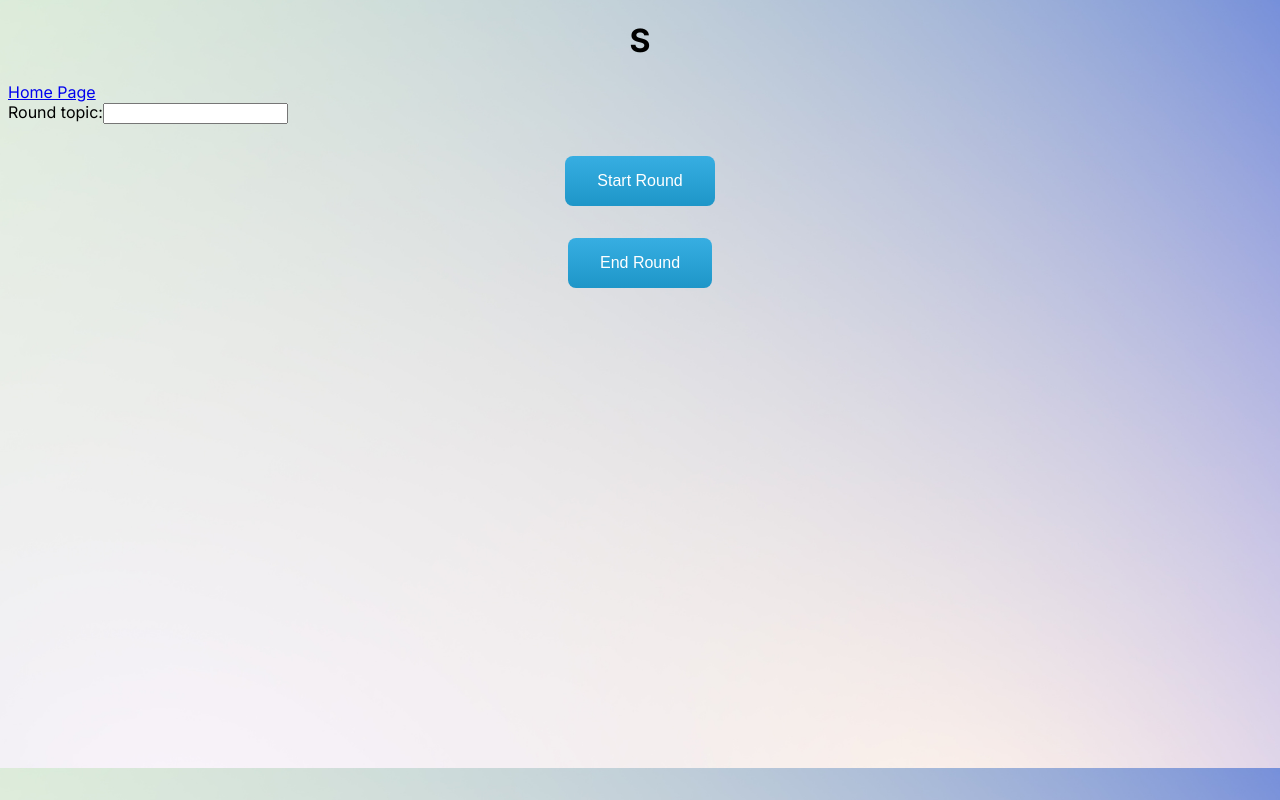
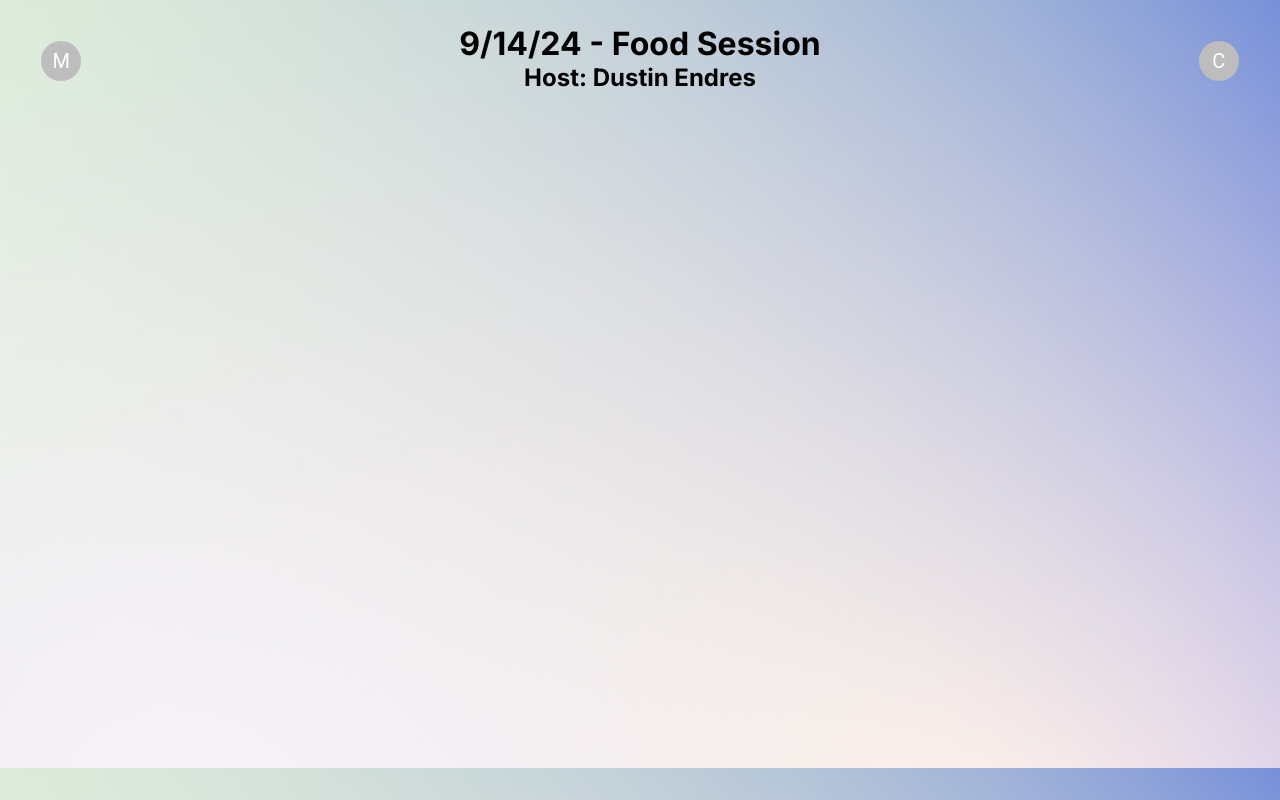
Before and after one commit to iceiceninja/PlanningPoker, a Next.js app in the folder Startup/my-app/: page /host in a window 1280 px wide. Built offline with nearby package versions, Linux system fonts and the light colour scheme; no server answers.

Commit message:
Worked on Session Host Screen

```diff
--- a/Startup/my-app/app/components/Style.js
+++ b/Startup/my-app/app/components/Style.js
@@ -1,4 +1,7 @@
-import React from 'react';
+import * as React from 'react';
+import AvatarGroup from '@mui/joy/AvatarGroup';
+import { styled } from '@mui/system';
+
 
 const Style = {
     position: 'absolute',
@@ -10,6 +13,47 @@ const Style = {
     border: '2px solid #000',
     boxShadow: 24,
     p: 4,
-  }
+}
 
-export {Style};
+const grey = {
+  50: '#F3F6F9',
+  100: '#E5EAF2',
+  200: '#DAE2ED',
+  300: '#C7D0DD',
+  400: '#B0B8C4',
+  500: '#9DA8B7',
+  600: '#6B7A90',
+  700: '#434D5B',
+  800: '#303740',
+  900: '#1C2025',
+};
+
+const blue = {
+  200: '#99CCFF',
+  300: '#66B2FF',
+  400: '#3399FF',
+  500: '#007FFF',
+  600: '#0072E5',
+  700: '#0066CC',
+};
+
+const PopupBody = styled('div')(
+  ({ theme }) => `
+  width: max-content;
+  padding: 12px 16px;
+  margin: 8px;
+  border-radius: 8px;
+  border: 1px solid ${theme.palette.mode === 'dark' ? grey[700] : grey[200]};
+  background-color: ${theme.palette.mode === 'dark' ? grey[900] : '#fff'};
+  box-shadow: ${
+    theme.palette.mode === 'dark'
+      ? `0px 4px 8px rgb(0 0 0 / 0.7)`
+      : `0px 4px 8px rgb(0 0 0 / 0.1)`
+  };
+  font-family: 'IBM Plex Sans', sans-serif;
+  font-size: 0.875rem;
+  z-index: 1;
+`,
+);
+
+export {Style, PopupBody};
--- a/Startup/my-app/app/globals.css
+++ b/Startup/my-app/app/globals.css
@@ -60,7 +60,6 @@ button {
   color: #FFFFFF;
   font-size: 16px;
   justify-content: center;
-  padding: 1rem 1.75rem;
   text-decoration: none;
   border: 0;
   cursor: pointer;
@@ -75,3 +74,15 @@ button {
 .button-12:hover {
   background-image: linear-gradient(-180deg, #1D95C9 0%, #17759C 100%);
 }
+
+.ol {
+  outline-style: solid;
+}
+
+.margin0 {
+  margin: 0
+}
+
+.marginTop {
+  margin-top: 4.5%;
+}
--- a/Startup/my-app/app/host/page.tsx
+++ b/Startup/my-app/app/host/page.tsx
@@ -4,8 +4,61 @@ import Image from "next/image";
 import Link from 'next/link'
 import { useRouter } from 'next/navigation';
 import  socket  from "../../socket";
+
+// Avatar
+import * as React from 'react';
+import Avatar from '@mui/material/Avatar';
+import Stack from '@mui/material/Stack';
+import { deepOrange, deepPurple } from '@mui/material/colors';
+import IconButton from '@mui/material/IconButton';
+
+// Popup
+import { Unstable_Popup as BasePopup } from '@mui/base/Unstable_Popup';
+import { styled } from '@mui/system';
+import SvgIcon from '@mui/joy/SvgIcon';
+import {PopupBody} from '../components/Style'
+
+import { useState, useEffect } from 'react';
+import { TextField, FormControl } from "@mui/material"; // and Button
+
+
 export default function Host() {
 
+    // Popup 1
+    const [anchor, setAnchor] = React.useState(null);
+    const open = Boolean(anchor);
+    const id = open ? 'simple-popper' : undefined;
+    const handleClick = (event: { currentTarget: React.SetStateAction<null>; }) => {
+        setAnchor(anchor ? null : event.currentTarget);
+    };
+
+    // Popup 2
+    const [anchor2, setAnchor2] = React.useState(null);
+    const open2 = Boolean(anchor2);
+    const id2 = open2 ? 'simple-popper' : undefined;
+    const handleClick2 = (event2: { currentTarget: React.SetStateAction<null>; }) => {
+        setAnchor2(anchor2 ? null : event2.currentTarget);
+    };
+
+    // Input Validation
+    const [formData, setFormData] = useState({ hostName: '', sessionTopic: '' });
+    const [email, setEmail] = useState("")
+    const [emailError, setEmailError] = useState(false)
+    const handleSubmit: React.FormEventHandler<HTMLFormElement> = (event) => {
+        event.preventDefault()
+        setEmailError(false)
+        if (email == '') {
+            setEmailError(true)
+        }
+        if (email) {
+            console.log(email)
+            const formData = new FormData(event.currentTarget);
+            event.preventDefault();
+            startRound(formData.get('roundTopic') as string);
+        }
+    }
+
+    // Start Round function
     function startRound(roundTopic:String)
     {
         socket.emit("start-round", roundTopic, (response: any) => {
@@ -13,7 +66,7 @@ export default function Host() {
         });
     }
 
-    const handleSubmit: React.FormEventHandler<HTMLFormElement> = (event) => {
+    const handleSubmit2: React.FormEventHandler<HTMLFormElement> = (event) => {
         const formData = new FormData(event.currentTarget);
         event.preventDefault();
         startRound(formData.get('roundTopic') as string);
@@ -31,8 +84,92 @@ export default function Host() {
         })
     return (
         <div>
-            <h1>S</h1>
-            <Link href="/"> Home Page</Link>
+            <Stack
+                direction="row"
+                spacing={2}
+                useFlexGap
+                sx = {{
+                    justifyContent: "space-between",
+                    alignItems: "flex-start"
+                }}>
+                <IconButton
+                    onClick = {handleClick2}
+                    sx = {{
+                        marginTop:  '2%',
+                        marginLeft: '2%',
+                    }}
+                >
+                    <Avatar>
+                        M
+                    </Avatar>
+                </IconButton>
+                <BasePopup id={id2} open={open2} anchor={anchor2}>
+                    <PopupBody>
+                        <Link href="/"> Home Page</Link>
+                    </PopupBody>
+                </BasePopup>
+                <Stack
+                    direction = "column"
+                    spacing={0}
+                    sx={{
+                        justifyContent: "center",
+                        alignItems: "center",
+                      }}
+                    >
+                    <h1 className = 'margin0 marginTop' >
+                        9/14/24 - Food Session
+                    </h1>
+                    <h2 className = 'margin0'>
+                        Host: Dustin Endres
+                    </h2>
+                </Stack>
+                <IconButton
+                    onClick = {handleClick}
+                    sx = {{
+                        marginTop:  '2%',
+                        marginRight: '2%',
+                    }}>
+                    <Avatar>
+                        C
+                    </Avatar>
+                </IconButton>
+                <BasePopup id={id} open={open} anchor={anchor}>
+                    <PopupBody>
+                        <Stack
+                            component = "form"
+                            direction = "column"
+                            autoComplete = "off"
+                            spacing = {2}
+                            sx={{
+                            justifyContent: "center",
+                            alignItems: "center"
+                            }}
+                            onSubmit={handleSubmit}
+                        >
+                            <TextField
+                                label="Session Topic"
+                                onChange={e => setEmail(e.target.value)}
+                                required
+                                variant="outlined"
+                                color="secondary"
+                                value={email}
+                                error={emailError}
+                                name="roundTopic"
+                                type="text"
+                            />
+                            <button type="submit" className="button-43">Start Round</button>
+
+                        </Stack>
+                        <button onClick={endRound} className="button-43">End Round</button>
+                    </PopupBody>
+                </BasePopup>
+                <title>Planning Poker - Everfox</title>
+            </Stack>
+        </div>
+    )
+}
+
+{/*
             <form onSubmit={handleSubmit}>
                 <label>
                     Round topic:
@@ -44,8 +181,4 @@ export default function Host() {
                 <button type="submit" className="button-43">Start Round</button>
             </form>
             <button onClick={endRound} className="button-43">End Round</button>
-            <title>Planning Poker - Everfox</title>
-        </div>
-    )
-
-}
+*/}
--- a/Startup/my-app/app/page.tsx
+++ b/Startup/my-app/app/page.tsx
@@ -119,9 +119,9 @@ export default function Home() {
                 value={password}
                 error={passwordError}
             />
-            <Button type="submit" className="button-12">Start a Session</Button>
+            <Button type="submit" variant= "contained" className = "button-12">Start a Session</Button>
 
-            <Button type = "button" className="button-12" onClick={handleOpen}>Getting Started!</Button>
+            <Button type = "button" variant= "contained" className="button-12" onClick={handleOpen}>Getting Started!</Button>
             <Modal
               open={open}
               onClose={handleClose}
--- a/Startup/my-app/package.json
+++ b/Startup/my-app/package.json
@@ -14,7 +14,10 @@
     "@fontsource/roboto": "^5.1.0",
     "@heroicons/react": "^2.1.5",
     "@material-tailwind/react": "^2.1.10",
+    "@mui/base": "^5.0.0-beta.58",
+    "@mui/joy": "^5.0.0-beta.48",
     "@mui/material": "^6.1.3",
+    "@mui/styled-engine-sc": "^6.1.3",
     "express": "^4.21.0",
     "flowbite": "^2.5.1",
     "next": "^14.2.13",
@@ -24,6 +27,7 @@
     "sharp": "^0.33.5",
     "socket.io": "^4.7.5",
     "socket.io-client": "^4.7.5",
+    "styled-components": "^6.1.13",
     "timers-promises": "^1.0.1",
     "ws": "^8.18.0"
   },
```
Also changed, not shown: Startup/my-app/images/clockicon.svg (added), 1 other file (tests, documents, lock files or other folders). Lines whose indentation alone changed are shown as unchanged.
